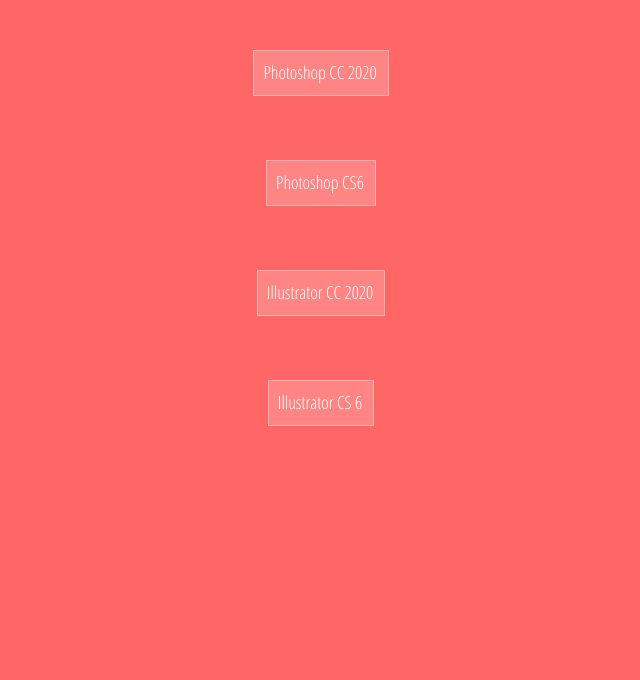
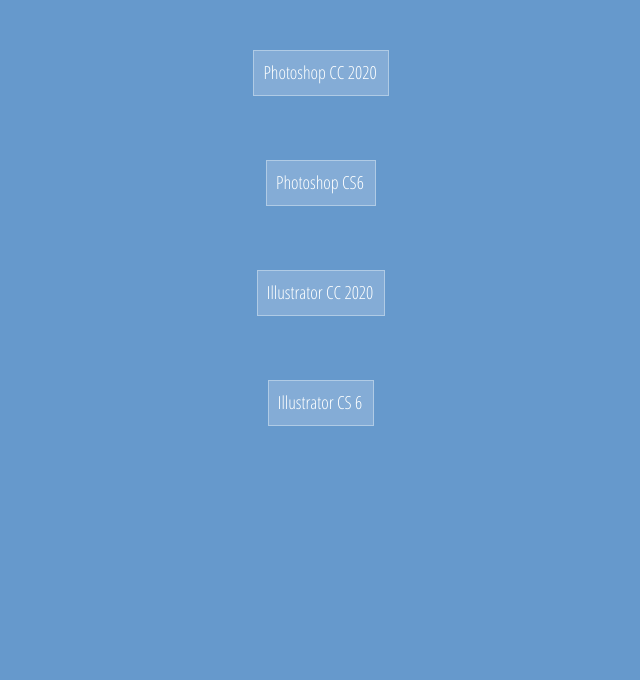
Before and after one commit to ebrahimmahi/download, a plain HTML site: page index.html in a window 1280 px wide. Shown: the part 120-800 px from the top of the page, without its empty margins (320-960 px from the left). Drawn offline with Linux system fonts and the light colour scheme.

Commit message:
Update style.css

```diff
--- a/style.css
+++ b/style.css
@@ -10,7 +10,7 @@
 	flex-wrap: wrap;
 	font-family: "Open Sans Condensed", sans-serif;
 	align-items: center;
-	background-color: #ff6766;
+	background-color: #6699CC;
 	font-size: large;
 }
 
```
